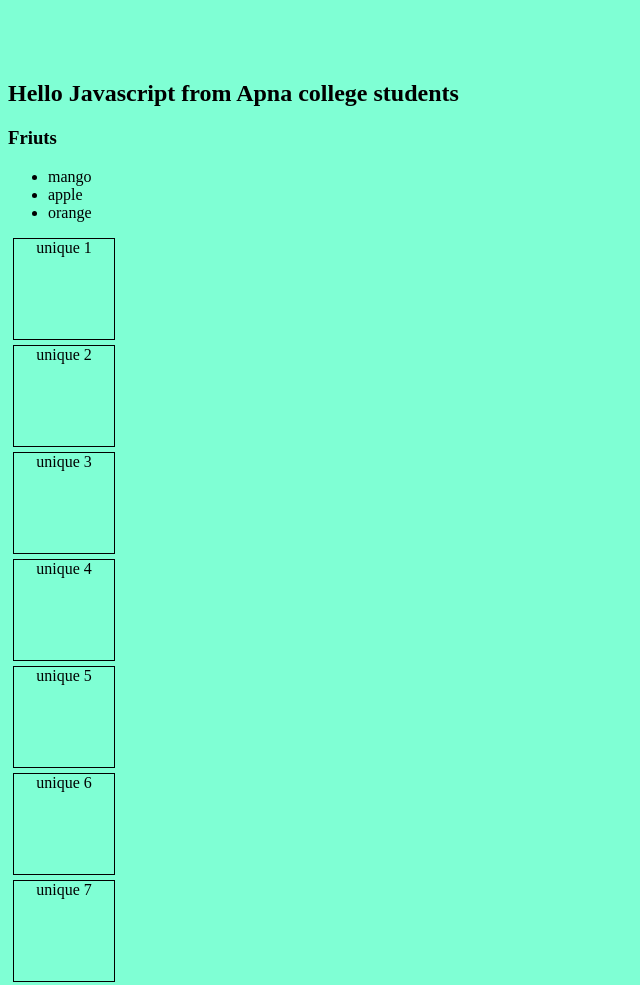
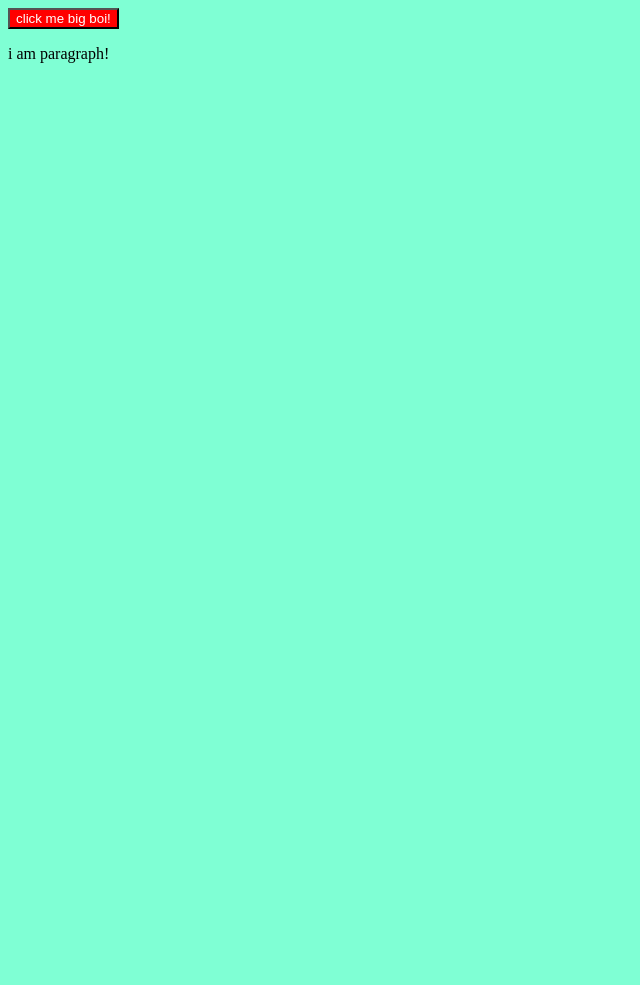
Before and after one commit to vedanshmathur7/Javascript, a plain HTML site: page DOM/index.html in a window 1280 px wide. Shown: the whole page, without its empty margins (0-640 px from the left). After the commit the page ends 800 px from the top, so only its background shows below. Drawn offline with Linux system fonts and the light colour scheme.

Commit message:
Update index.html

```diff
--- a/DOM/index.html
+++ b/DOM/index.html
@@ -7,24 +7,7 @@
     <link rel="stylesheet" href="style.css">
 </head>
 <body>
-    <h1 style="visibility : hidden">chappal madarchod hai</h1>
-    <h2>Hello Javascript</h2>
-    <div>
-        <h3>Friuts</h3>
-        <ul>
-            <li>mango</li>
-            <li>apple</li>
-            <li>orange</li>
-        </ul>
-        <div class="rajesh">first div</div>
-        <div class="rajesh">second div</div>
-        <div class="rajesh">third div</div>
-        <div class="rajesh">third div</div>
-        <div class="rajesh">third div</div>
-        <div class="rajesh">third div</div>
-        <div class="rajesh">third div</div>
-
-    </div>
-    <script src= "script.js"></script>
+    <p class = "kamlesh">i am paragraph!</p>
+    <script src= "2_attributes.js"></script>
 </body>
 </html>
```
